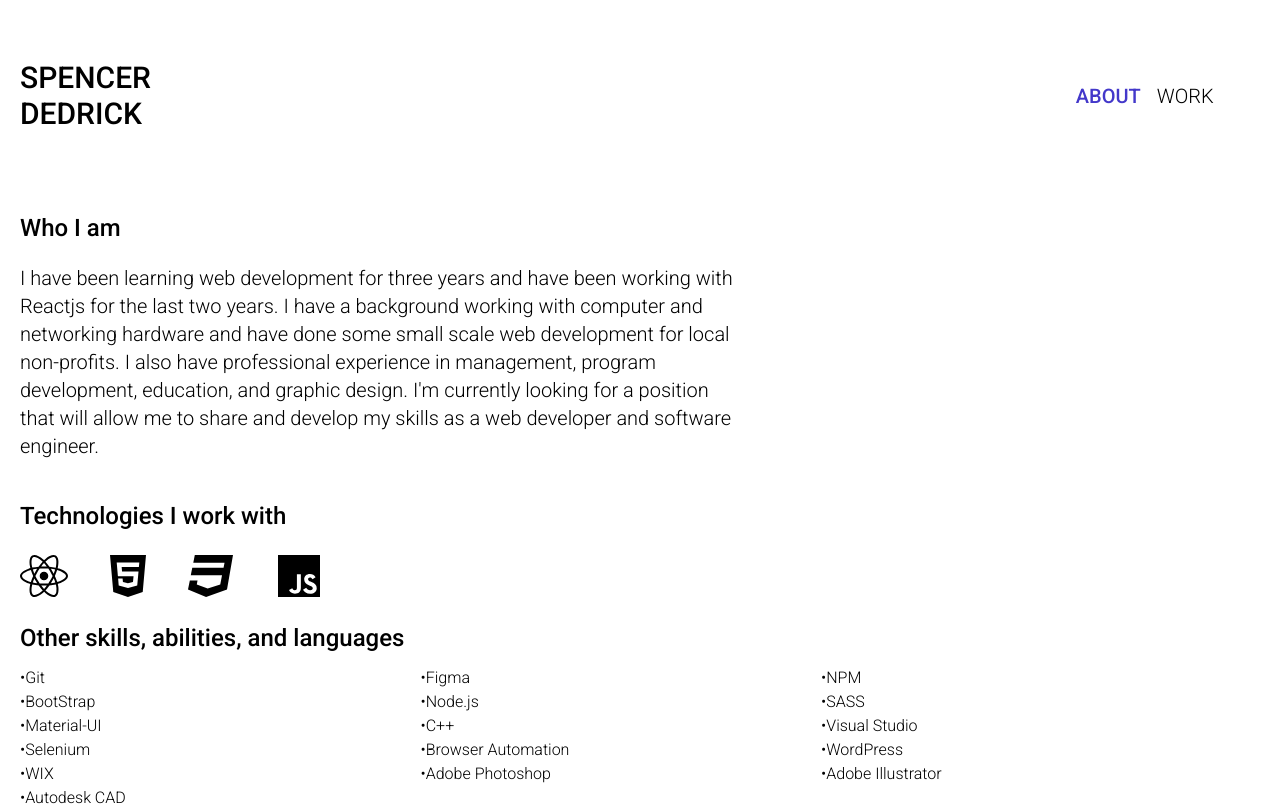
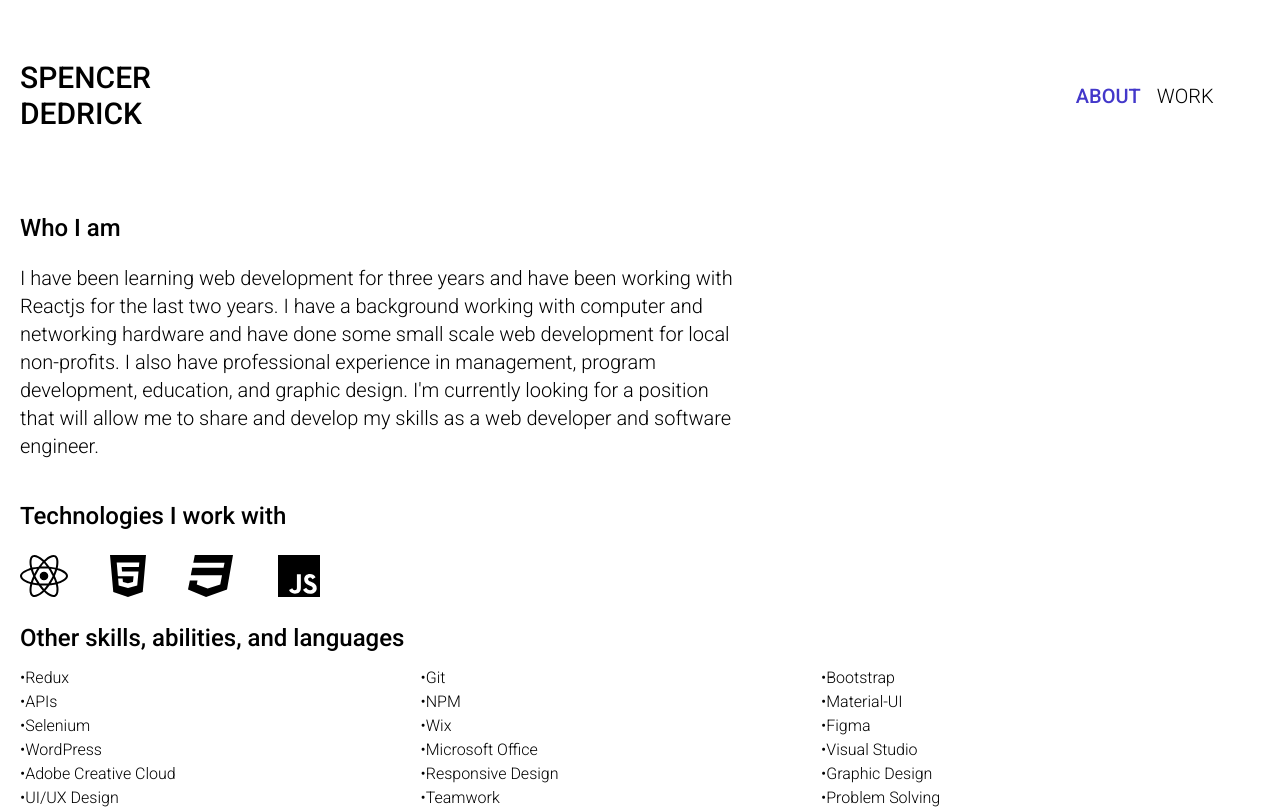
Before and after one commit to SpencerDedrick/Spencer-Dedrick, a React (Create React App) app: page /about in a window 1280 px wide. Shown: the top 809 px of the page. Built offline with nearby package versions, Linux system fonts and the light colour scheme.

Commit message:
updated about me section and skills, updated resume link

```diff
--- a/src/Pages/About.js
+++ b/src/Pages/About.js
@@ -18,22 +18,26 @@ let icons = [
 ];
 
 let skills = [
+  "Redux",
   "Git",
+  "Bootstrap",
+  "APIs",
+  "NPM",
+  "Material-UI",
+  "Selenium",
+  "Wix",
   "Figma",
-  "NPM",
-  "BootStrap",
-  "Node.js",
-  "SASS",
-  "Material-UI",
-  "C++",
+  "WordPress",
+  "Microsoft Office",
   "Visual Studio",
-  "Selenium",
-  "Browser Automation",
-  "WordPress",
-  "WIX",
-  "Adobe Photoshop",
-  "Adobe Illustrator",
-  "Autodesk CAD",
+  "Adobe Creative Cloud",
+  "Responsive Design",
+  "Graphic Design",
+  "UI/UX Design",
+  "Teamwork",
+  "Problem Solving",
+  "Attention to Detail",
+  "Writing",
 ];
 
 function About() {
--- a/src/Pages/Home.js
+++ b/src/Pages/Home.js
@@ -17,10 +17,13 @@ function Home() {
       </h1>
       {/* HOME PARAGRAPH TEXT */}
       <p className="text-xl md:text-xl  py-5 md:py-10">
-        I am a software engineer and web developer. I have a passion for
-        technology, and I love to help others and learn new things. I strive to
-        make any team I'm a part of the best it can be. Thanks for stopping by,
-        I look forward to working with you soon.
+        I am a Software Engineer based in Houston, TX. I am proficient in
+        Frontend development. I have extensive knowledge in HTML, CSS,
+        Javascript, and React. I am also passionate about technology and have 7
+        years of experience working with computer and networking hardware. As a
+        software engineer, my goal is to help bring creative projects to life
+        and demonstrate my commitment to developing world-class software
+        solutions for you and your organization.
       </p>
       {/* HOME PROJECT CAROUSEL */}
       <NavLink to="/work">
@@ -41,7 +44,8 @@ function Home() {
 
       <h1 className=" py-5 text-xl   lg:py-10">
         You can contact me, view my work, or learn more about me by using the
-        links below.
+        links below. Thanks for stopping by, I look forward to working with you
+        soon.
       </h1>
     </div>
   );
--- a/src/components/Footer.js
+++ b/src/components/Footer.js
@@ -70,7 +70,7 @@ function Footer() {
         </a>
         {/* RESUME/CV LINK */}
         <a
-          href="https://drive.google.com/file/d/1y7OWvNIJxBvh2B8EMfUbVDbNEN5gmJAo/view?usp=sharing"
+          href="https://drive.google.com/file/d/1orcOspWkZs-qy34HBWyzwlSmEeI1wIlR/view?usp=sharing"
           target="_blank"
           rel="noopener noreferrer"
           className="tooltipTarget"
```
